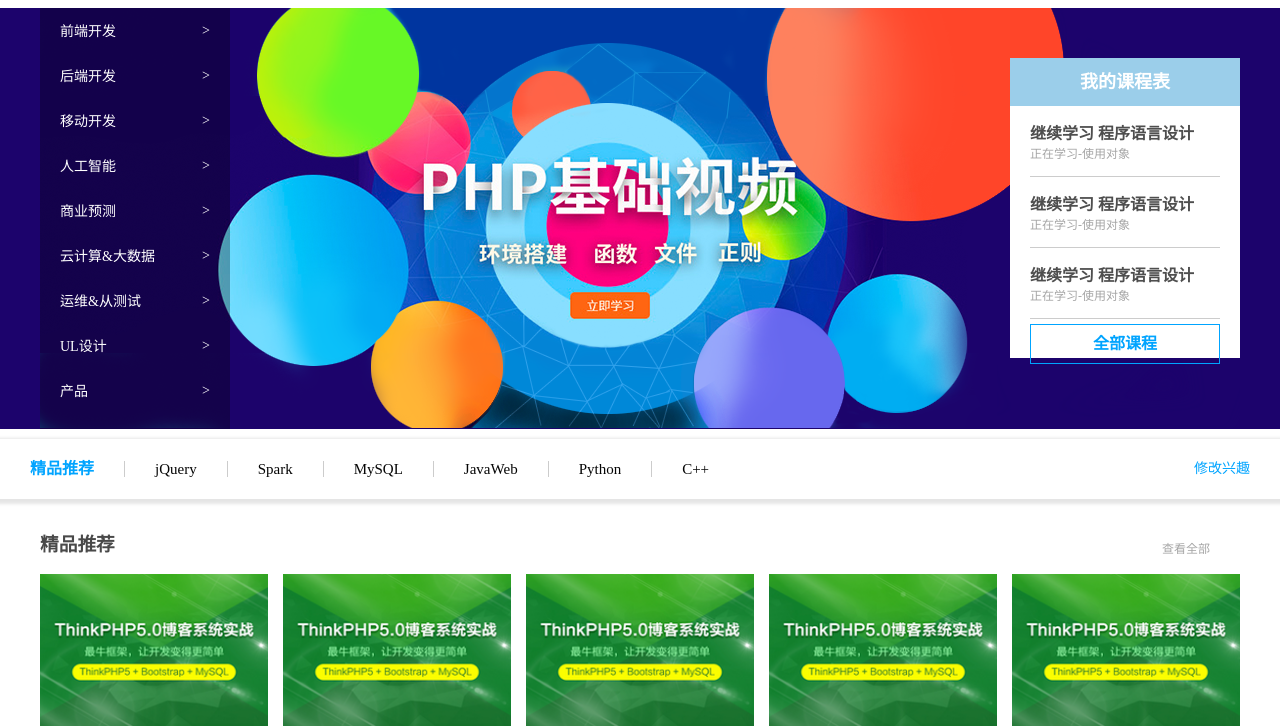
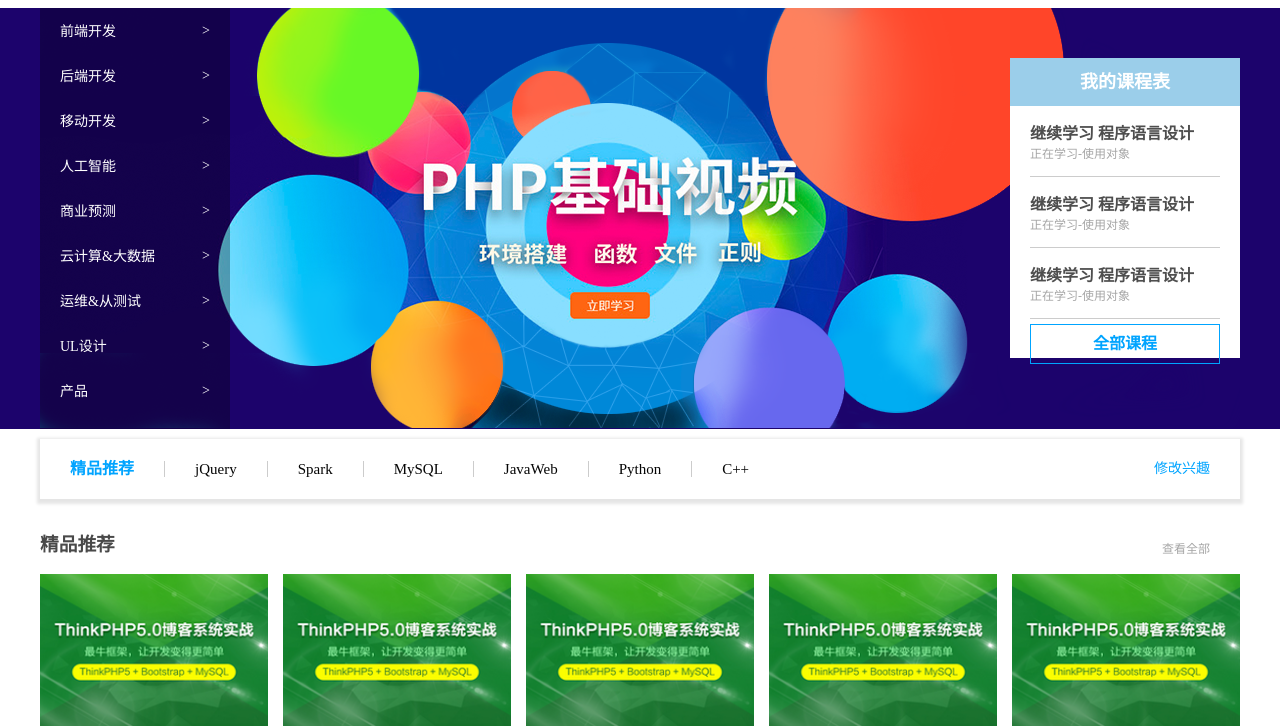
Before and after one commit to StarrySZL/Learning-cours, a plain HTML site: page index.html in a window 1280 px wide. Shown: the part 94-822 px from the top of the page. Drawn offline with Linux system fonts and the light colour scheme.

Commit message:
修改调整

```diff
--- a/index.html
+++ b/index.html
@@ -122,7 +122,7 @@
     </div>
     <!-- banner结束了 -->
     <!-- 3.精品推荐模块开始 -->
-    <div class="goods" w>
+    <div class="goods w">
         <h3>精品推荐</h3>
         <ul>
             <li>
```
